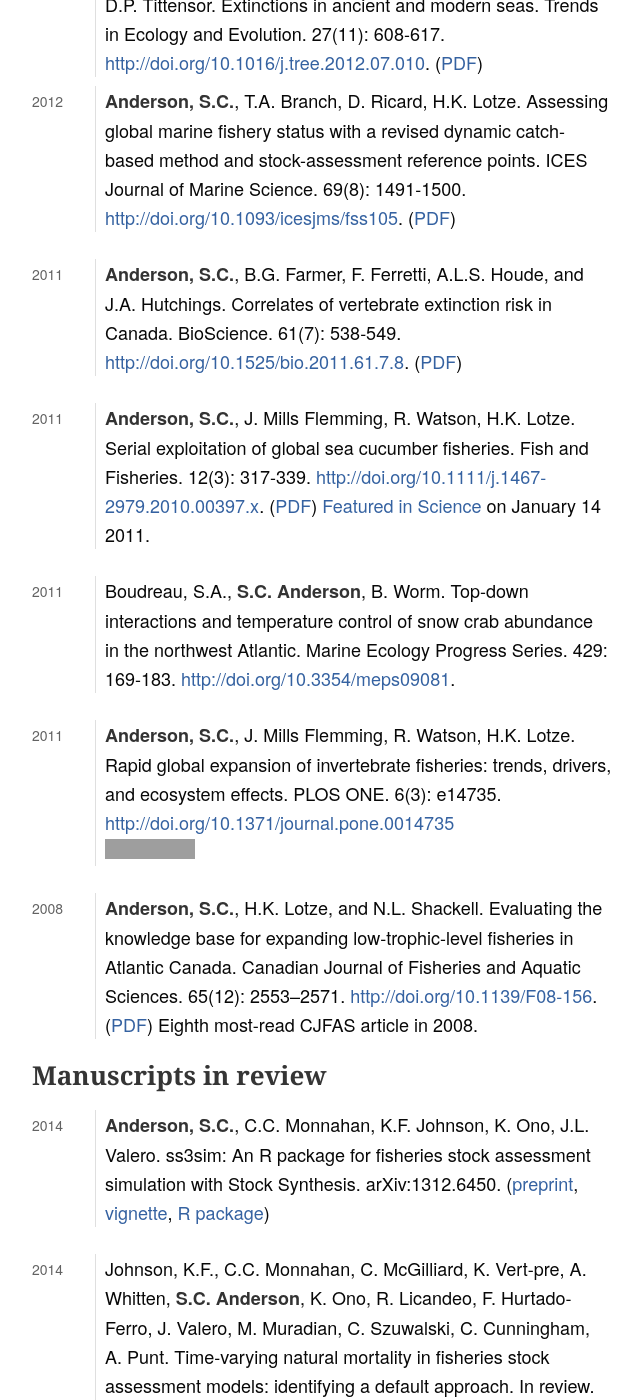
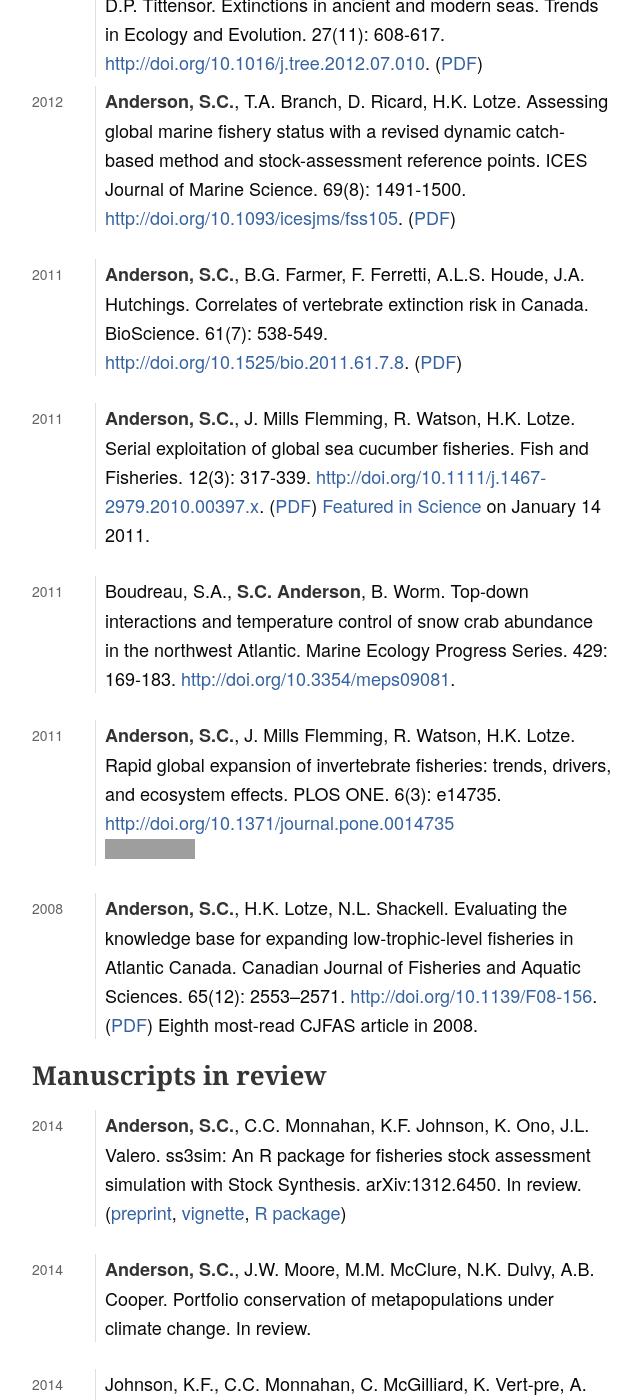
Before and after one commit to seananderson/seananderson.ca, a Jekyll site: the page built from cv.html, in a window 1280 px wide and 1400 px high, scrolled down 2324 px. Shown: the whole window, without its empty margins (318-959 px from the left). Built offline with Jekyll 4.4.1, drawn with Linux system fonts in a browser that asks for light colours; Markdown is read by kramdown in place of the engine named in the settings; comment, search, counter and statistics services are not loaded; some of the changed text lies outside the part shown; grey boxes are pictures that could not be loaded.

Commit message:
Update CV

```diff
--- a/cv.html
+++ b/cv.html
@@ -25,7 +25,7 @@ title: seananderson.ca
 <dd><p>Farmer, R.G., M.L. Leonard, J.E. Mills Flemming, <strong>S.C. Anderson</strong>. Observer aging and long-term avian survey data quality. Accepted at Ecology and Evolution.</p>
 </dd>
 <dt>2014</dt>
-<dd><p>Ono, K., R. Licandeo, M. Muradian, C. Cunningham. <strong>S.C. Anderson</strong>, F. Hurtado-Ferro, K.F. Johnson, C. McGilliard, C.C. Monnahan, C. Szuwalski, J. Valero, K. Vert-pre, A. Whitten, and A. Punt. The importance of length and age composition data in statistical age-structured models for marine species. In press at ICES Journal of Marine Science.</p>
+<dd><p>Ono, K., R. Licandeo, M. Muradian, C. Cunningham. <strong>S.C. Anderson</strong>, F. Hurtado-Ferro, K.F. Johnson, C. McGilliard, C.C. Monnahan, C. Szuwalski, J. Valero, K. Vert-pre, A. Whitten, A. Punt. The importance of length and age composition data in statistical age-structured models for marine species. In press at ICES Journal of Marine Science.</p>
 </dd>
 <dt>2013</dt>
 <dd>O’Regan, S.M., W.J. Palen, <strong>S.C. Anderson</strong>. Climate warming mediates negative impacts of rapid pond drying for three amphibian species. In press at Ecology. <a href="http://doi.org/10.1890/13-0916.1">http://doi.org/10.1890/13-0916.1</a>.<br />
@@ -62,7 +62,7 @@ title: seananderson.ca
 <dd><p><strong>Anderson, S.C.</strong>, T.A. Branch, D. Ricard, H.K. Lotze. Assessing global marine fishery status with a revised dynamic catch-based method and stock-assessment reference points. ICES Journal of Marine Science. 69(8): 1491-1500. <a href="http://doi.org/10.1093/icesjms/fss105">http://doi.org/10.1093/icesjms/fss105</a>. (<a href="http://icesjms.oxfordjournals.org/cgi/reprint/fss105?ijkey=pFRzMGEDycomI3X&amp;keytype=ref">PDF</a>)</p>
 </dd>
 <dt>2011</dt>
-<dd><p><strong>Anderson, S.C.</strong>, B.G. Farmer, F. Ferretti, A.L.S. Houde, and J.A. Hutchings. Correlates of vertebrate extinction risk in Canada. BioScience. 61(7): 538-549. <a href="http://doi.org/10.1525/bio.2011.61.7.8">http://doi.org/10.1525/bio.2011.61.7.8</a>. (<a href="http://seananderson.ca/papers/Anderson_etal_2011_BioScience_with_supplement.pdf">PDF</a>)</p>
+<dd><p><strong>Anderson, S.C.</strong>, B.G. Farmer, F. Ferretti, A.L.S. Houde, J.A. Hutchings. Correlates of vertebrate extinction risk in Canada. BioScience. 61(7): 538-549. <a href="http://doi.org/10.1525/bio.2011.61.7.8">http://doi.org/10.1525/bio.2011.61.7.8</a>. (<a href="http://seananderson.ca/papers/Anderson_etal_2011_BioScience_with_supplement.pdf">PDF</a>)</p>
 </dd>
 <dt>2011</dt>
 <dd><p><strong>Anderson, S.C.</strong>, J. Mills Flemming, R. Watson, H.K. Lotze. Serial exploitation of global sea cucumber fisheries. Fish and Fisheries. 12(3): 317-339. <a href="http://doi.org/10.1111/j.1467-2979.2010.00397.x">http://doi.org/10.1111/j.1467-2979.2010.00397.x</a>. (<a href="http://seananderson.ca/papers/Anderson_etal_2011_seacucumbers_with_supplement.pdf">PDF</a>) <a href="http://www.sciencemag.org/content/331/6014/129.1.full">Featured in Science</a> on January 14 2011.</p>
@@ -76,13 +76,16 @@ title: seananderson.ca
  alt="Access the recommendation on F1000Prime" id="bg" /></a></p>
 </dd>
 <dt>2008</dt>
-<dd><p><strong>Anderson, S.C.</strong>, H.K. Lotze, and N.L. Shackell. Evaluating the knowledge base for expanding low-trophic-level fisheries in Atlantic Canada. Canadian Journal of Fisheries and Aquatic Sciences. 65(12): 2553–2571. <a href="http://doi.org/10.1139/F08-156">http://doi.org/10.1139/F08-156</a>. (<a href="http://seananderson.ca/papers/Anderson_etal_2008_knowledge.pdf">PDF</a>) Eighth most-read CJFAS article in 2008.</p>
+<dd><p><strong>Anderson, S.C.</strong>, H.K. Lotze, N.L. Shackell. Evaluating the knowledge base for expanding low-trophic-level fisheries in Atlantic Canada. Canadian Journal of Fisheries and Aquatic Sciences. 65(12): 2553–2571. <a href="http://doi.org/10.1139/F08-156">http://doi.org/10.1139/F08-156</a>. (<a href="http://seananderson.ca/papers/Anderson_etal_2008_knowledge.pdf">PDF</a>) Eighth most-read CJFAS article in 2008.</p>
 </dd>
 </dl>
 <h1 id="manuscripts-in-review">Manuscripts in review</h1>
 <dl>
 <dt>2014</dt>
-<dd><p><strong>Anderson, S.C.</strong>, C.C. Monnahan, K.F. Johnson, K. Ono, J.L. Valero. ss3sim: An R package for fisheries stock assessment simulation with Stock Synthesis. arXiv:1312.6450. (<a href="http://arxiv.org/abs/1312.6450">preprint</a>, <a href="https://dl.dropboxusercontent.com/u/254940/ss3sim-vignette.pdf">vignette</a>, <a href="https://github.com/seananderson/ss3sim">R package</a>)</p>
+<dd><p><strong>Anderson, S.C.</strong>, C.C. Monnahan, K.F. Johnson, K. Ono, J.L. Valero. ss3sim: An R package for fisheries stock assessment simulation with Stock Synthesis. arXiv:1312.6450. In review. (<a href="http://arxiv.org/abs/1312.6450">preprint</a>, <a href="https://dl.dropboxusercontent.com/u/254940/ss3sim-vignette.pdf">vignette</a>, <a href="https://github.com/ss3sim/ss3sim">R package</a>)</p>
+</dd>
+<dt>2014</dt>
+<dd><p><strong>Anderson, S.C.</strong>, J.W. Moore, M.M. McClure, N.K. Dulvy, A.B. Cooper. Portfolio conservation of metapopulations under climate change. In review.</p>
 </dd>
 <dt>2014</dt>
 <dd><p>Johnson, K.F., C.C. Monnahan, C. McGilliard, K. Vert-pre, A. Whitten, <strong>S.C. Anderson</strong>, K. Ono, R. Licandeo, F. Hurtado-Ferro, J. Valero, M. Muradian, C. Szuwalski, C. Cunningham, A. Punt. Time-varying natural mortality in fisheries stock assessment models: identifying a default approach. In review.</p>
```
Also changed, not shown: AndersonCV.txt (+10 -5 lines), cv-pandoc.md (+9 -5 lines), 2 other files.
